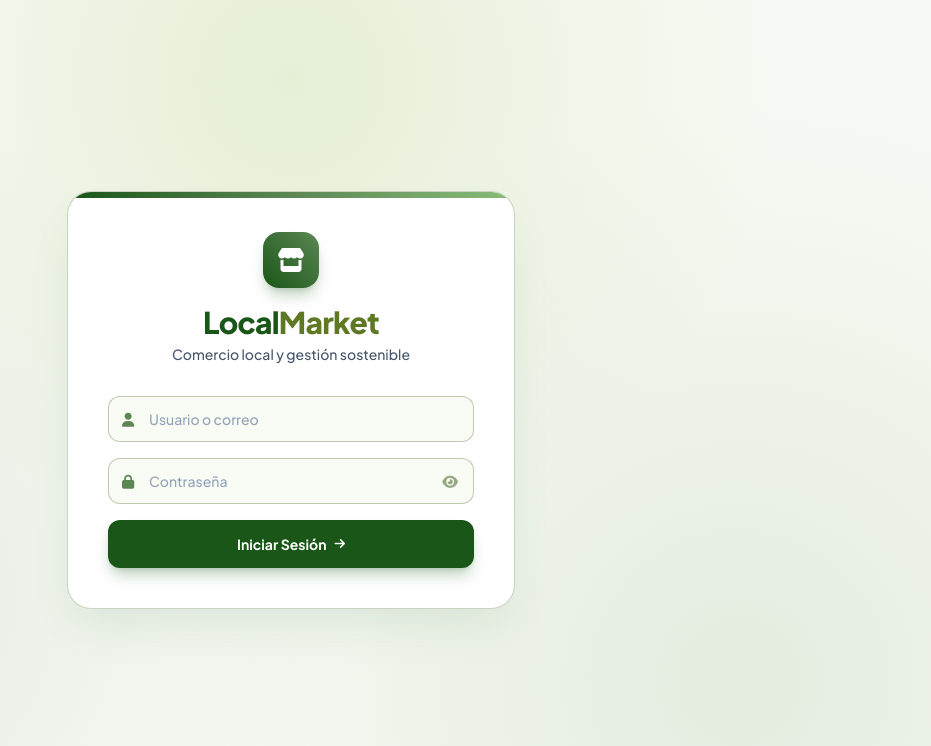
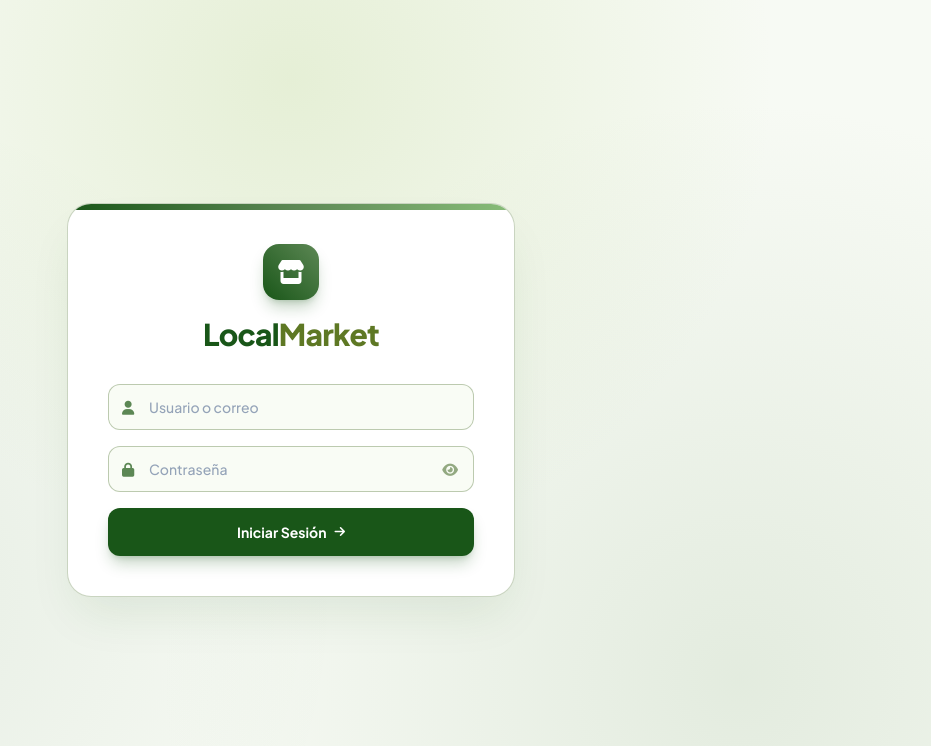
Before and after one commit to ximelizeth25-hash/localmarket, a website: page public/index.html in a window 1280 px wide. Shown: the whole page, without its empty margins (349-1280 px from the left). Drawn offline with nearby package versions, Linux system fonts and the light colour scheme.

Commit message:
style(ui): eliminar subtitulo de comercio local y gestion sostenible en index.html

```diff
--- a/public/index.html
+++ b/public/index.html
@@ -100,9 +100,6 @@
                 <h1 class="text-2xl sm:text-3xl font-extrabold text-[#195618] tracking-tight">
                     Local<span class="text-[#5E7824]">Market</span>
                 </h1>
-                <p class="text-xs sm:text-sm text-slate-600 font-medium mt-1">
-                    Comercio local y gestión sostenible
-                </p>
             </div>
         </div>
 
```
